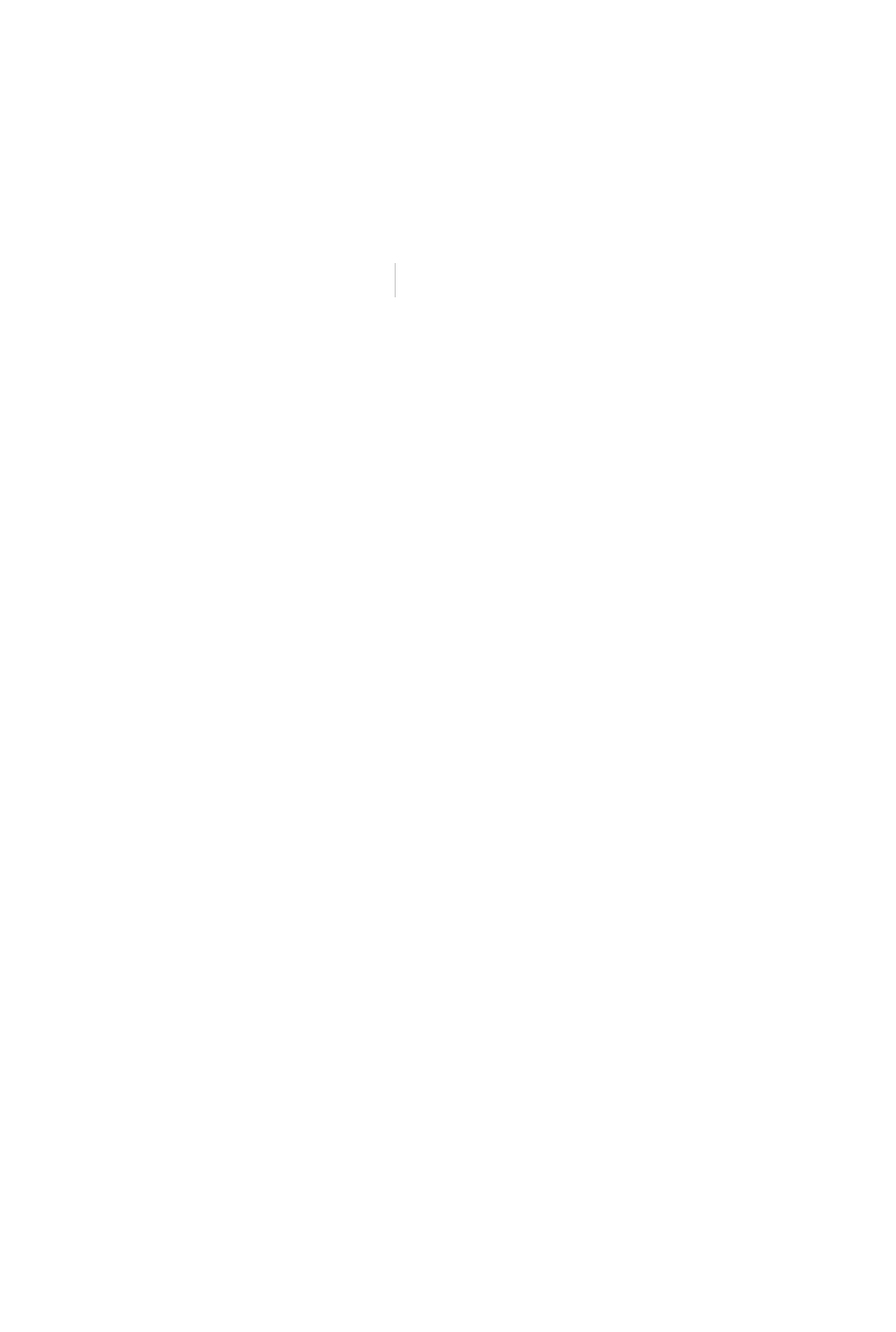
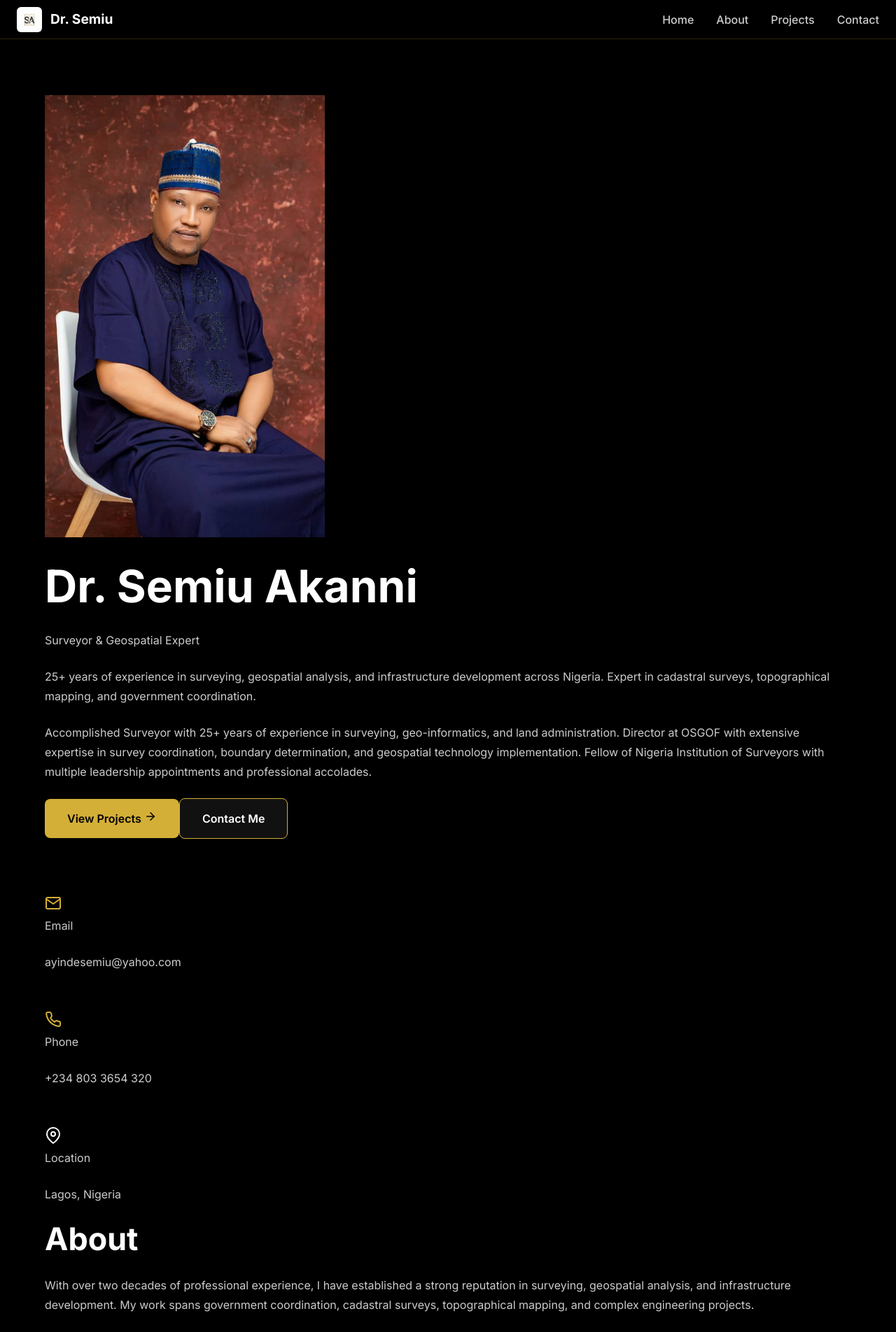
Before and after one commit to croesus245/Daddy, a Next.js app: page /index_backup in a window 1280 px wide. Before the commit this address had no page. Shown: the top 1904 px of the page at 70% size. Before the commit the page ends 800 px from the top, so only its background shows below. Built offline with nearby package versions, Linux system fonts and the light colour scheme.

Commit message:
📋 docs: Add comprehensive gold & black reskin implementation plan

```diff
--- /dev/null
+++ b/pages/index_backup.jsx
@@ -0,0 +1,147 @@
+import Head from 'next/head';
+import Header from '@/components/Header';
+import Footer from '@/components/Footer';
+import Image from 'next/image';
+import Link from 'next/link';
+import { FiArrowRight, FiMail, FiPhone, FiMapPin } from 'react-icons/fi';
+import cvData from '@/data/cv.json';
+
+export default function Home() {
+  return (
+    <>
+      <Head>
+        <title>Dr. Semiu Akanni - Surveyor & Geospatial Expert</title>
+        <meta name="description" content="Professional surveyor, geospatial consultant, and government liaison with 25+ years of experience in surveying, mapping, and infrastructure projects across Nigeria." />
+        <meta name="viewport" content="width=device-width, initial-scale=1" />
+        <meta property="og:title" content="Dr. Semiu Akanni - Surveyor & Geospatial Expert" />
+        <meta property="og:description" content="Professional surveyor and geospatial expert with 25+ years in surveying, mapping, and infrastructure projects." />
+        <meta property="og:type" content="website" />
+      </Head>
+
+      <Header />
+
+      <main className="min-h-screen">
+        {/* Hero Section */}
+        <section className="hero pt-20 pb-16 md:pt-32 md:pb-24">
+          <div className="container">
+            <div className="hero-inner grid md:grid-cols-2 gap-12 items-center">
+              {/* Left: Portrait */}
+              <div className="order-2 md:order-1">
+                <div className="relative w-full max-w-md mx-auto md:mx-0">
+                  <Image
+                    src="/IMG-20251023-WA0082.jpg"
+                    alt="Dr. Semiu Akanni"
+                    width={400}
+                    height={500}
+                    priority
+                    className="w-full h-auto rounded-lg shadow-lg"
+                  />
+                </div>
+              </div>
+
+              {/* Right: Content */}
+              <div className="order-1 md:order-2">
+                <h1 className="text-4xl md:text-5xl font-bold mb-4 text-brand-gold">
+                  Dr. Semiu Akanni
+                </h1>
+                <p className="text-xl md:text-2xl font-semibold mb-3 text-brand-white">
+                  Surveyor & Geospatial Expert
+                </p>
+                <p className="text-lg text-gray-300 mb-6">
+                  25+ years of experience in surveying, geospatial analysis, and infrastructure development across Nigeria.
+                  Expert in cadastral surveys, topographical mapping, and government coordination.
+                </p>
+                <p className="text-gray-400 mb-8 leading-relaxed">
+                  {cvData.profile.summary}
+                </p>
+
+                {/* CTA Buttons */}
+                <div className="flex flex-wrap gap-4">
+                  <Link
+                    href="/#projects"
+                    className="btn btn-primary flex items-center gap-2"
+                  >
+                    View Projects <FiArrowRight size={18} />
+                  </Link>
+                  <a
+                    href="/#contact"
+                    className="btn btn-secondary"
+                  >
+                    Contact Me
+                  </a>
+                </div>
+              </div>
+            </div>
+          </div>
+        </section>
+
+        {/* Contact Cards */}
+        <section className="py-12 bg-brand-black border-t border-gray-800">
+          <div className="container">
+            <div className="grid grid-cols-1 md:grid-cols-3 gap-6">
+              {/* Email */}
+              <a href="mailto:ayindesemiu@yahoo.com" className="p-6 rounded-lg bg-gray-900 hover:bg-gray-800 transition-colors border border-gray-700">
+                <div className="flex items-center gap-4">
+                  <div className="p-3 rounded bg-brand-gold text-brand-black">
+                    <FiMail size={24} />
+                  </div>
+                  <div>
+                    <p className="text-sm text-gray-400">Email</p>
+                    <p className="text-brand-gold font-semibold">ayindesemiu@yahoo.com</p>
+                  </div>
+                </div>
+              </a>
+
+              {/* Phone */}
+              <a href="tel:+2348033654320" className="p-6 rounded-lg bg-gray-900 hover:bg-gray-800 transition-colors border border-gray-700">
+                <div className="flex items-center gap-4">
+                  <div className="p-3 rounded bg-brand-gold text-brand-black">
+                    <FiPhone size={24} />
+                  </div>
+                  <div>
+                    <p className="text-sm text-gray-400">Phone</p>
+                    <p className="text-brand-gold font-semibold">+234 803 3654 320</p>
+                  </div>
+                </div>
+              </a>
+
+              {/* Location */}
+              <div className="p-6 rounded-lg bg-gray-900 border border-gray-700">
+                <div className="flex items-center gap-4">
+                  <div className="p-3 rounded bg-brand-gold text-brand-black">
+                    <FiMapPin size={24} />
+                  </div>
+                  <div>
+                    <p className="text-sm text-gray-400">Location</p>
+                    <p className="text-brand-gold font-semibold">Lagos, Nigeria</p>
+                  </div>
+                </div>
+              </div>
+            </div>
+          </div>
+        </section>
+
+        {/* About Teaser */}
+        <section className="py-16 md:py-24 bg-brand-black">
+          <div className="container">
+            <div className="max-w-3xl">
+              <h2 className="text-3xl md:text-4xl font-bold mb-6 text-brand-gold">
+                About
+              </h2>
+              <p className="text-lg text-gray-300 mb-4 leading-relaxed">
+                With over two decades of professional experience, I have established a strong reputation in surveying,
+                geospatial analysis, and infrastructure development. My work spans government coordination, cadastral surveys,
+                topographical mapping, and complex engineering projects.
+              </p>
+              <Link href="/about" className="inline-flex items-center gap-2 text-brand-gold font-semibold hover:text-yellow-300 transition-colors">
+                View Full CV & Experience <FiArrowRight size={18} />
+              </Link>
+            </div>
+          </div>
+        </section>
+      </main>
+
+      <Footer />
+    </>
+  );
+}
```
Also changed, not shown: 1 other file (tests, documents, lock files or other folders).
